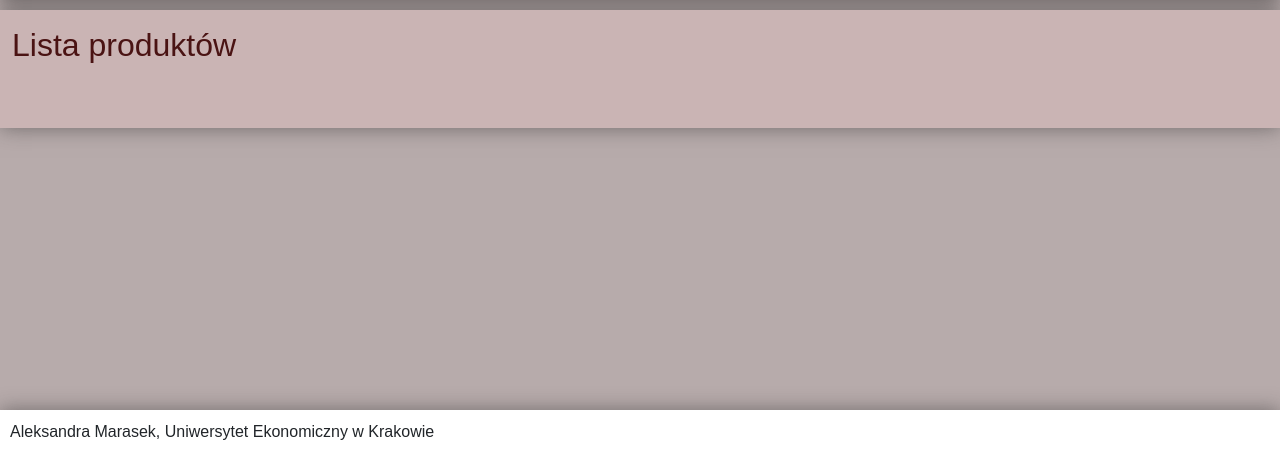
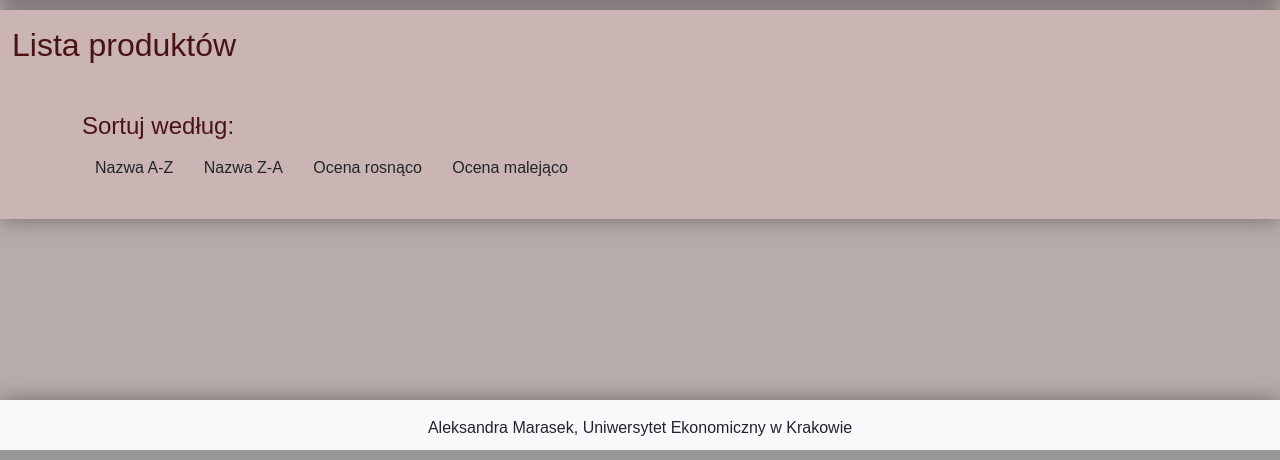
Before and after one commit to AleksandraMarasek/CeneoWebScraperAM, a Flask app: template app/templates/products.html in a window 1280 px wide. Shown: the part 350-810 px from the top of the page. Run offline with Flask 3, Linux system fonts and the light colour scheme; the template is opened without the code that fills it, so the values that code supplies are empty.

Commit message:
Projekt na podwyższenie oceny AM

```diff
--- a/app/routes.py
+++ b/app/routes.py
@@ -85,11 +85,28 @@ def extract():
 def products():
     products_list = [filename.split(".")[0] for filename in os.listdir("app/data/opinions")]
     products = []
+
     for product_id in products_list:
         with open(f"app/data/stats/{product_id}.json", "r", encoding="UTF-8") as jf:
-            products.append(json.load(jf))
+            product_stats = json.load(jf)
+            products.append(product_stats)
 
-    return render_template("products.html", products = products)
+    sort_by = request.args.get('sort_by', 'product_name')
+    order = request.args.get('order', 'asc')
+
+    # Tworzenie DataFrame z listy produktów
+    df = pd.DataFrame(products)
+
+    # Sortowanie danych za pomocą Pandas
+    if order == 'desc':
+        df_sorted = df.sort_values(by=sort_by, ascending=False)
+    else:
+        df_sorted = df.sort_values(by=sort_by, ascending=True)
+
+    # Konwersja DataFrame z powrotem na listę słowników
+    sorted_products = df_sorted.to_dict(orient='records')
+
+    return render_template('products.html', products=sorted_products, sort_by=sort_by, order=order)
 
 @app.route('/author')
 def author():
--- a/app/static/style.css
+++ b/app/static/style.css
@@ -1,12 +1,10 @@
 body {
+    height: 100%;
+    margin: 0;
     background-color: rgb(183, 171, 171);
     font-family: arial;
-    margin: 0;
-
-    min-height: 100vh;
 
 }
-
 
 .header {
     text-align: center;
@@ -34,15 +32,19 @@ body {
     flex-direction: row;
     justify-content: space-around;
     box-shadow: 0 0 20px rgba(41, 41, 41, 0.5);
+    width: 100%;
 }
 
 footer {
-    position: absolute;
+    position: fixed;
     width: 100%;
     height: 50px;
     background-color: #fff;
     padding: 10px;
     text-align: left;
-    top: 95%;
+    bottom: 0;
+    left: 0;
+    right: 0;
     box-shadow: 0 0 20px rgba(41, 41, 41, 0.5);
+
 }
--- a/app/templates/author.html
+++ b/app/templates/author.html
@@ -1,5 +1,6 @@
 {% extends "base.html" %}
 {%block title%}O autorze strony{% endblock %}
 {% block content %}
-<p>to jest strona o autorze.</p>
+<p>Aleksandra Marasek. Studentka Informatyki Stosowanej na Uniwersytecie Ekonomicznym w Krakowie.</p>
+
 {% endblock %}
--- a/app/templates/base.html
+++ b/app/templates/base.html
@@ -61,8 +61,8 @@
         </div>
 
     </section>
-    <footer>
-        <p>Aleksandra Marasek, Uniwersytet Ekonomiczny w Krakowie</p>
+    <footer class="bg-light text-dark text-center py-3">
+        Aleksandra Marasek, Uniwersytet Ekonomiczny w Krakowie
     </footer>
 </body>
 
--- a/app/templates/extract.html
+++ b/app/templates/extract.html
@@ -16,7 +16,7 @@
             </span>
         </div>
         <div class="col-auto">
-            <button type="submit" class="btn btn-primary mb-3">Pobierz opinie</button>
+            <button type="submit" class="btn btn-light mb-3">Pobierz opinie</button>
         </div>
 
     </div>
@@ -27,4 +27,5 @@
     <button type="button" class="btn-close" data-bs-dismiss="alert" aria-label="Close"></button>
 </div>
 {% endif %}
+
 {% endblock %}
--- a/app/templates/index.html
+++ b/app/templates/index.html
@@ -1,5 +1,7 @@
 {% extends "base.html" %}
 {%block title%}Strona główna{% endblock %}
 {% block content %}
-    <p>to jest strona główna.</p>
+    <p>Jest to strona przeznaczona do ekstrakcji opinii o dowolnym produkcie ze strony Ceneo.pl.  </p>
+<p>Istnieje również możliwość pobrania dowolnej listy opinii w formacie CSV lub JSON.
+</p>
 {% endblock %}
--- a/app/templates/product.html
+++ b/app/templates/product.html
@@ -12,4 +12,5 @@
     <div class="mb-4"></div>
 </div>
 {{ opinions | safe }}
+
 {% endblock %}
--- a/app/templates/products.html
+++ b/app/templates/products.html
@@ -2,16 +2,26 @@
 {%block title%}Lista produktów{% endblock %}
 {% block content %}
 <div class="container mt-5">
+    <div class="row mb-3">
+        <div class="col-12">
+            <h4>Sortuj według:</h4>
+            <a href="{{ url_for('products', sort_by='product_name', order='asc') }}" class="btn my-custom-outline"
+                role="button">Nazwa A-Z</a>
+            <a href="{{ url_for('products', sort_by='product_name', order='desc') }}" class="btn my-custom-outline"
+                role="button">Nazwa Z-A</a>
+            <a href="{{ url_for('products', sort_by='average_rating', order='asc') }}" class="btn my-custom-outline"
+                role="button">Ocena rosnąco</a>
+            <a href="{{ url_for('products', sort_by='average_rating', order='desc') }}" class="btn my-custom-outline"
+                role="button">Ocena malejąco</a>
+        </div>
+    </div>
     <div class="row">
         {% for product in products %}
         <div class="col-12 mb-4">
             <div class="card custom-card">
                 <div class="card-body">
-                        <h5 class="card-title">
-                            <a href="{{ url_for('product', product_id=product['product_id']) }}" class="custom-card-link">
-                                {{ product['product_name'] }}
-                            </a>
-                        </h5>
+                    <a href="{{ url_for('product', product_id=product['product_id']) }}">{{ product['product_name']
+                        }}</a>
                     <p class="card-text">
                         <strong>Id opinii:</strong> {{ product['product_id'] }}<br>
                         <strong>Liczba opinii:</strong> {{ product['opinions_count'] }}<br>
@@ -22,10 +32,14 @@
                     <hr>
                     <strong>Pobierz opinie:</strong><br>
                     <div class="mb-3"></div>
-                        <div class="btn-toolbar d-flex justify-content-center" role="toolbar" aria-label="Toolbar with button groups">
+                    <div class="btn-toolbar d-flex justify-content-center" role="toolbar"
+                        aria-label="Toolbar with button groups">
                         <div class="btn-group" role="group" aria-label="First group">
-                                <a href="{{ url_for('download_json', product_id=product['product_id']) }}" class="btn my-custom-outline" role="button">Pobierz JSON</a>
-                                <a href="{{ url_for('download_csv', product_id=product['product_id']) }}" class="btn my-custom-outline" role="button">Pobierz CSV</a>
+                            <a href="{{ url_for('download_json', product_id=product['product_id']) }}"
+                                class="btn my-custom-outline" role="button">Pobierz JSON</a>
+                            <a href="{{ url_for('download_csv', product_id=product['product_id']) }}"
+                                class="btn my-custom-outline" role="button">Pobierz CSV</a>
+                            <a href="" class="btn my-custom-outline" role="button">Pobierz Xml</a>
                         </div>
                     </div>
                 </div>
```
Lines whose indentation alone changed are shown as unchanged.
